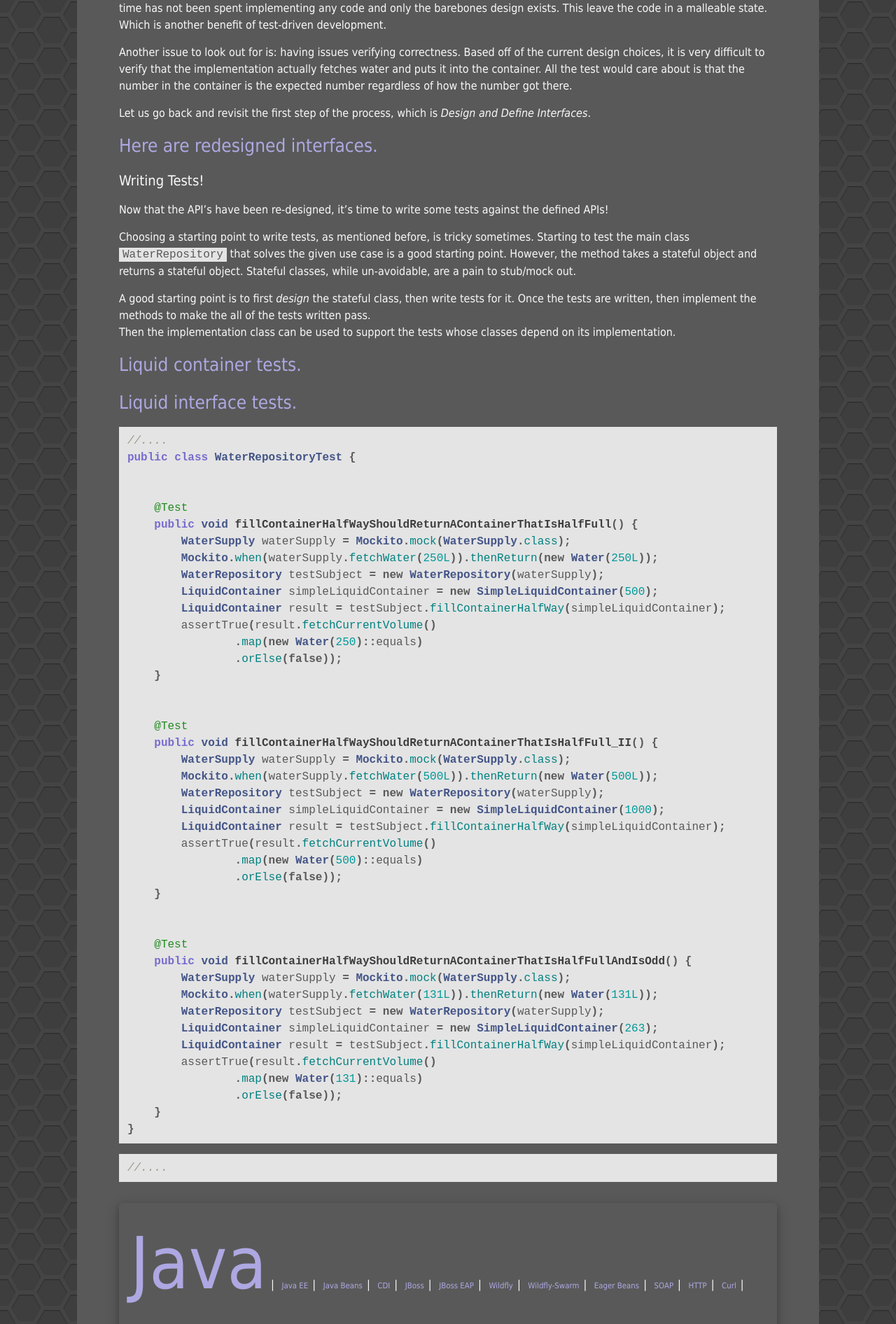
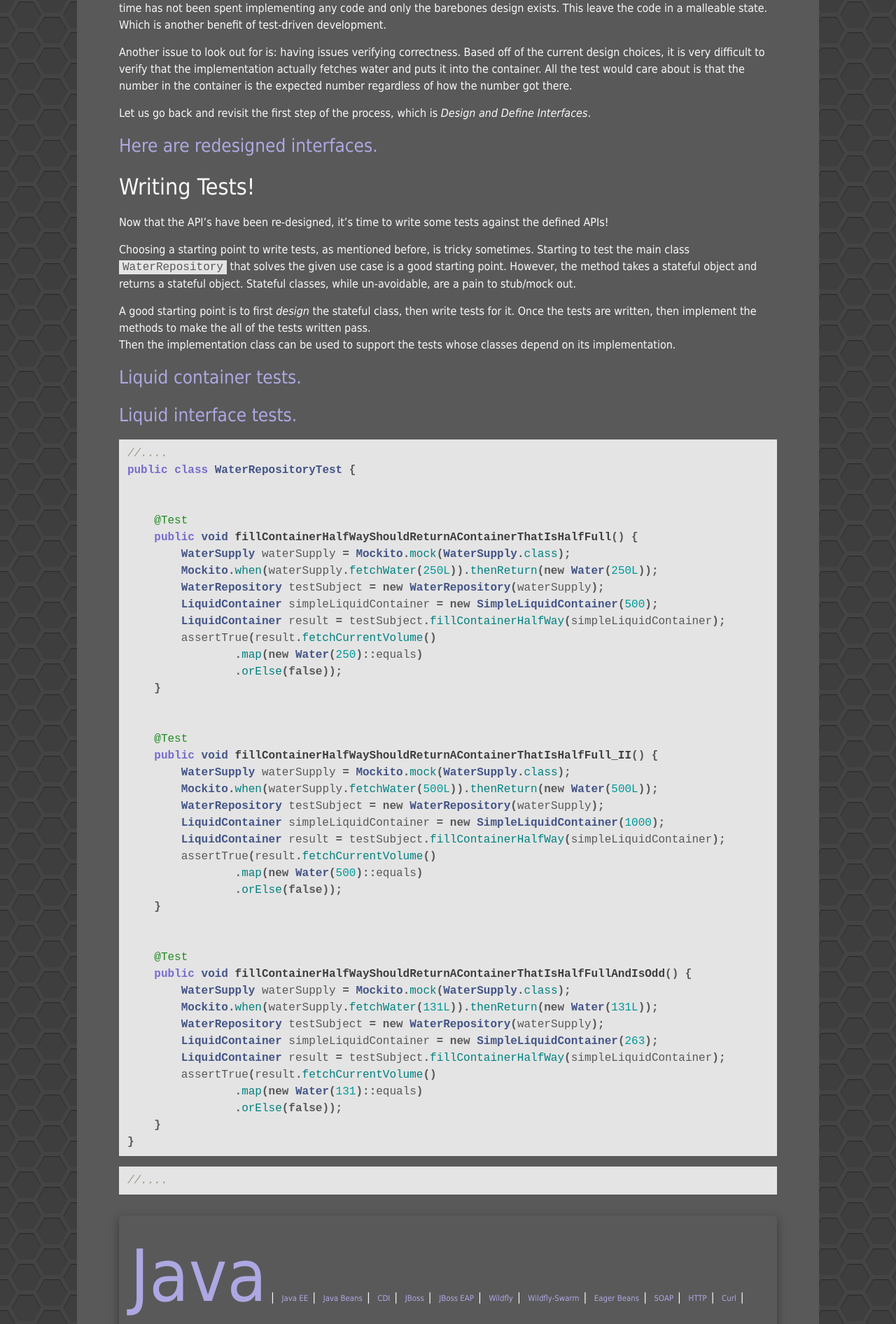
Before and after one commit to Unthrottled/blog, a Jekyll site: the page built from _posts/2017-12-29-Hydration-Driven-Devolpment.md, in a window 1280 px wide. Shown: the part 3433-5325 px from the top of the page at 70% size. Built offline with Jekyll 4.4.1, drawn with Linux system fonts in a browser that asks for light colours.

Commit message:
Formatting

```diff
--- a/_posts/2017-12-29-Hydration-Driven-Devolpment.md
+++ b/_posts/2017-12-29-Hydration-Driven-Devolpment.md
@@ -158,7 +158,7 @@ Let us go back and revisit the first step of the process, which is _Design and D
 
 ### [Here are redesigned interfaces.]({{site.url}}/code/hdd/second_pass.html)
 
-#### Writing Tests!
+## Writing Tests!
 
 Now that the API's have been re-designed, it's time to write some tests against the defined APIs!
 
```
